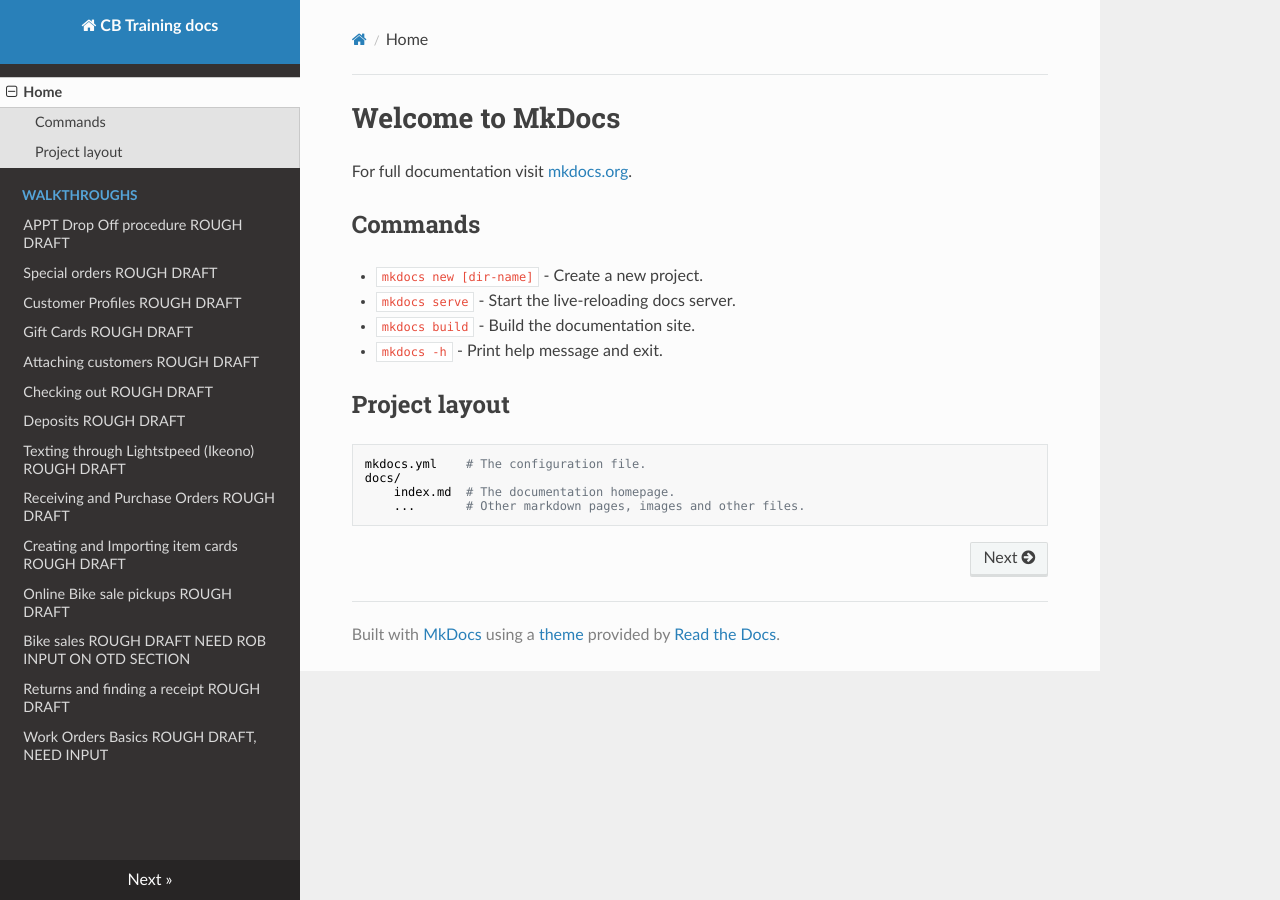
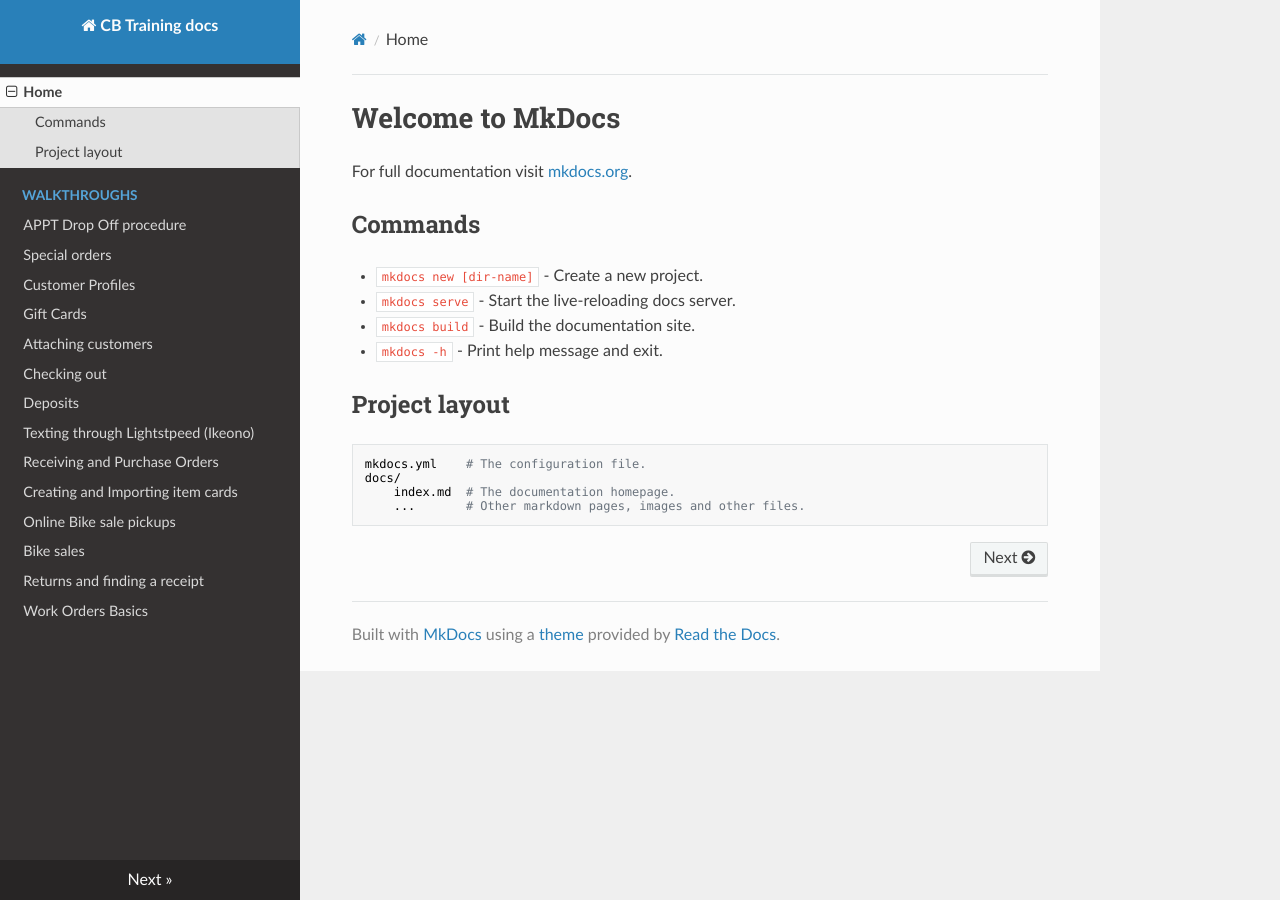
Before and after one commit to CambridgeBicycle/Knowledgebase, an MkDocs documentation site: the page built from docs/index.md, in a window 1280 px wide. Built offline with MkDocs 1.6.1, drawn with Linux system fonts in a browser that asks for light colours; nearby versions of some CDN libraries.

Commit message:
edited titles on mkdocs.yml

```diff
--- a/mkdocs.yml
+++ b/mkdocs.yml
@@ -2,20 +2,20 @@ site_name: CB Training docs
 nav:
   - Home: index.md
   - Walkthroughs:
-    - APPT Drop Off procedure ROUGH DRAFT: apptintake.md
-    - Special orders ROUGH DRAFT: SpecOrder.md
-    - Customer Profiles ROUGH DRAFT: CustProfile.md
-    - Gift Cards ROUGH DRAFT: giftcards.md
-    - Attaching customers ROUGH DRAFT: attach.md
-    - Checking out ROUGH DRAFT: LScheckout.md
-    - Deposits ROUGH DRAFT: deposit.md
-    - Texting through Lightstpeed (Ikeono) ROUGH DRAFT: ikeono.md
-    - Receiving and Purchase Orders ROUGH DRAFT: receiving.md
-    - Creating and Importing item cards  ROUGH DRAFT: itemcards.md
-    - Online Bike sale pickups ROUGH DRAFT: b2c.md
-    - Bike sales ROUGH DRAFT NEED ROB INPUT ON OTD SECTION : bikesale.md
-    - Returns and finding a receipt ROUGH DRAFT : return.md
-    - Work Orders Basics ROUGH DRAFT, NEED INPUT : workorder.md
+    - APPT Drop Off procedure : apptintake.md
+    - Special orders : SpecOrder.md
+    - Customer Profiles : CustProfile.md
+    - Gift Cards : giftcards.md
+    - Attaching customers : attach.md
+    - Checking out : LScheckout.md
+    - Deposits : deposit.md
+    - Texting through Lightstpeed (Ikeono) : ikeono.md
+    - Receiving and Purchase Orders : receiving.md
+    - Creating and Importing item cards  : itemcards.md
+    - Online Bike sale pickups : b2c.md
+    - Bike sales  : bikesale.md
+    - Returns and finding a receipt : return.md
+    - Work Orders Basics : workorder.md
 #   - How to find next APPT date
 #   - How to create a work order
 #   - Creating a work order for a repair
```
